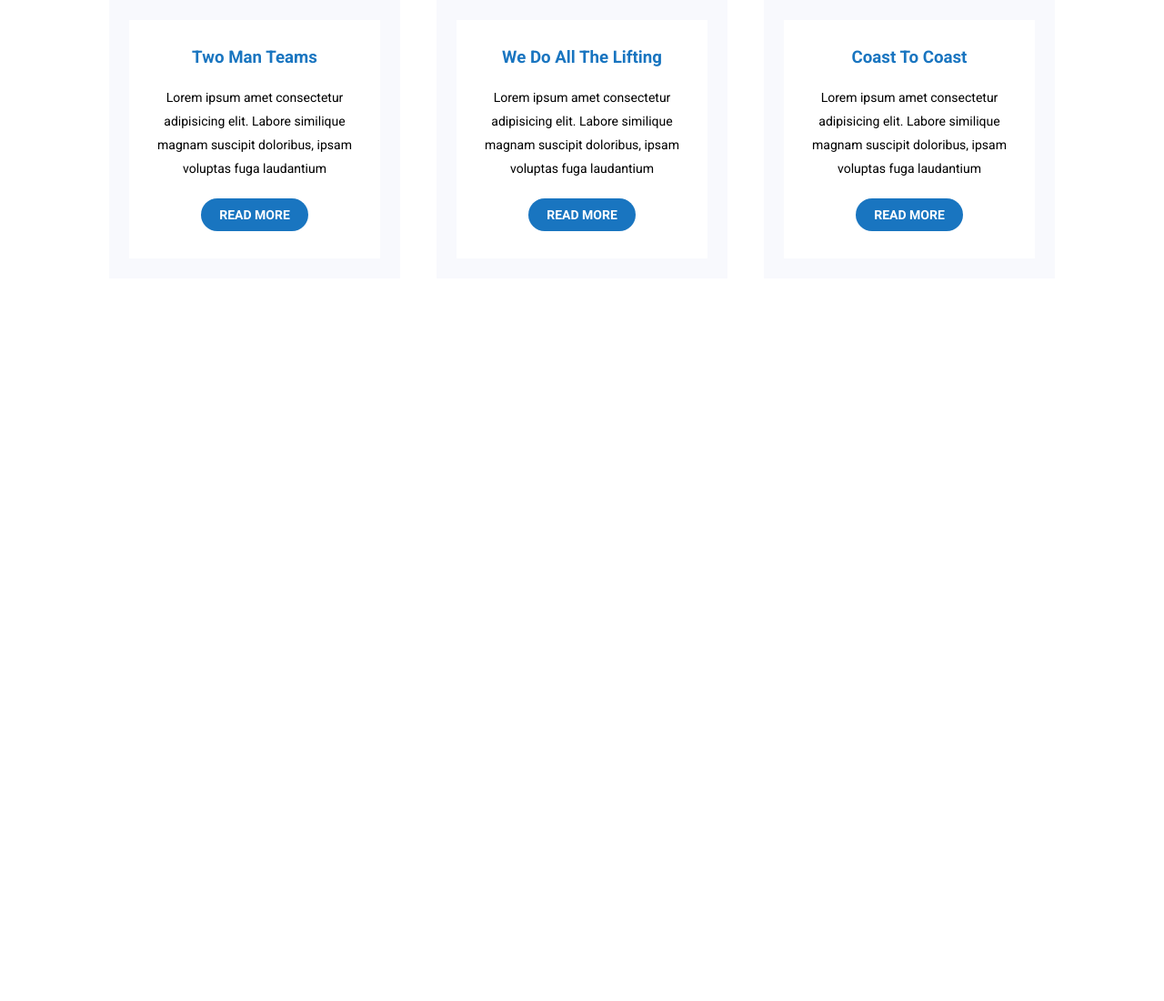
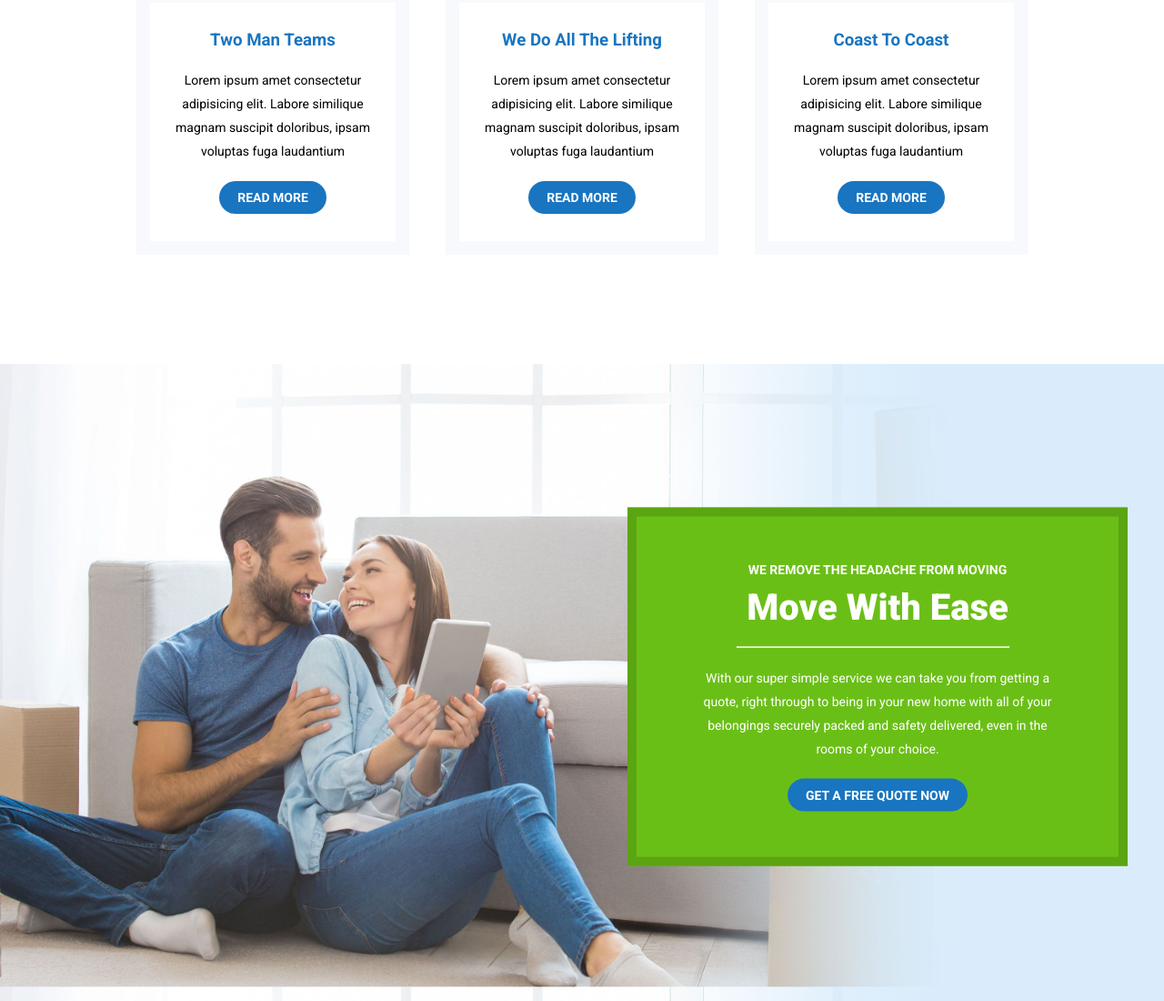
Before and after one commit to roccorefice/proj-html-vuejs, a plain HTML site: page index.html in a window 1280 px wide. Shown: the part 1644-2744 px from the top of the page at 91% size. Before the commit the page ends 2070 px from the top, so only its background shows below. Drawn offline with nearby package versions, Linux system fonts and the light colour scheme.

Commit message:
MAIN: section call_to_action

```diff
--- a/assets/css/style.css
+++ b/assets/css/style.css
@@ -15,7 +15,7 @@
     flex-direction: row;
 }
 .container{
-    width: 969px;
+    width: 1200px;
 }
 .btn{
     background-color: #1975c0;
@@ -110,6 +110,7 @@
     line-height: 120px;
     position: absolute;
     bottom: 0;
+    cursor: pointer;
 }
 
 /* //HEADER */
@@ -169,16 +170,16 @@
     justify-content: center;
 }
 .services .card{
-    width: 320px;
+    width: 300px;
     background-color: #F8F9FD;
     text-align: center;
     margin: 20px;
-    padding: 22px;
+    padding: 15px;
 }
 .services .card_description{
     background-color: white;
     padding: 10px;
-    margin-top: 22px;
+    margin-top: 10px;
 }
 .services .card_description h3{
     color: #1975c0;
@@ -192,3 +193,48 @@
 .services .card_description button{
     margin-bottom: 20px;
 }
+
+/* call to action */
+.call_to_action{
+    background-image: url("../img/avada-movers-movewithease-background-new.jpg");
+    background-size: 100%;
+    height: 700px;
+    width: 100%;
+}
+.call_to_action > .container{
+    position: relative;
+    margin: auto;
+}
+.call_to_action .green_card{
+    width: 550px;
+    background-color:  #6ABF17 ;
+    border: 10px solid #5aa511;
+    padding: 50px;
+    text-align: center;
+    position: absolute;
+    right: 0;
+    transform: translateY(40%);
+}
+.green_card h4{
+    color: white;
+    font-size: 14px;
+    font-weight: 600;
+    padding-bottom: 10px;
+}
+.call_to_action h3{
+    color: white;
+    font-size: 40px;
+    font-weight: 800;
+    padding-bottom: 20px;
+}
+.call_to_action hr{
+    width: 300px;
+    position: relative;
+    left: 14%;
+}
+.green_card p{
+    color: white;
+    font-size: 14px;
+    line-height: 26px;
+    padding: 20px;
+}
--- a/index.html
+++ b/index.html
@@ -71,7 +71,7 @@
 
                 <!-- get now -->
                 <div class="get_now bg_blu">
-                    <p>{{getNow}}</p>
+                    <p><i class="far fa-paper-plane"></i>  {{ getNow}}</p>
                 </div>
                 <!-- get now -->
             </div>
@@ -132,9 +132,24 @@
 
 
             </section>
+
+            <!-- call to action -->
             <section class="call_to_action">
+                <div class="container">
+
+                    <div class="green_card ">
+                        <h4>WE REMOVE THE HEADACHE FROM MOVING</h4>
+                        <h3>Move With Ease</h3>
+                        <hr size=”1″ color=white noshade>
+                        <p>With our super simple service we can take you from getting a quote, right through to being in your new home with all of your belongings securely packed and safety delivered, even in the rooms of your choice.</p>
+                        <button class="btn">GET A FREE QUOTE NOW</button>
+
+                    </div>
+                </div>
 
             </section>
+            <!-- call to action -->
+
             <sectin class="testimonials">
 
             </sectin>
```
